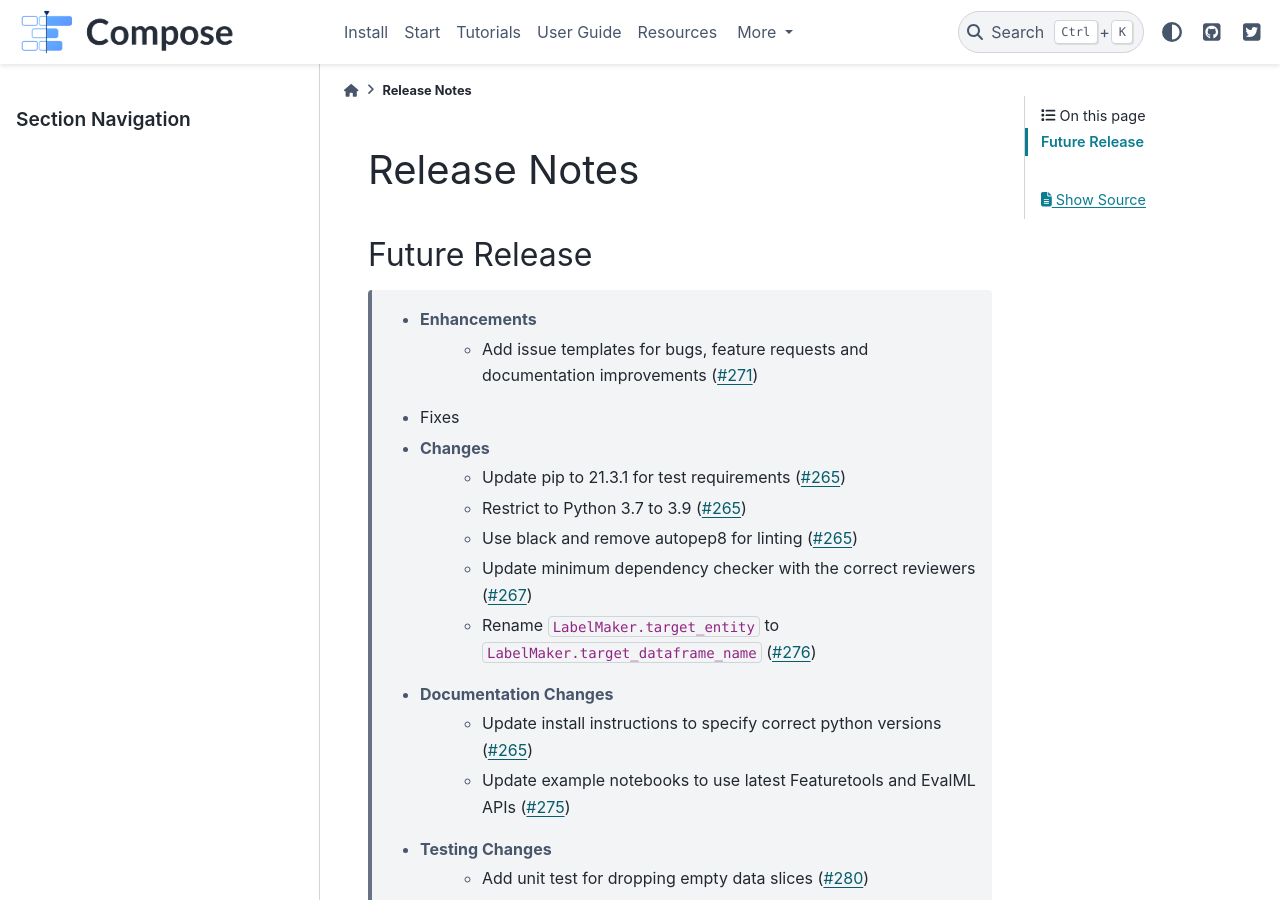
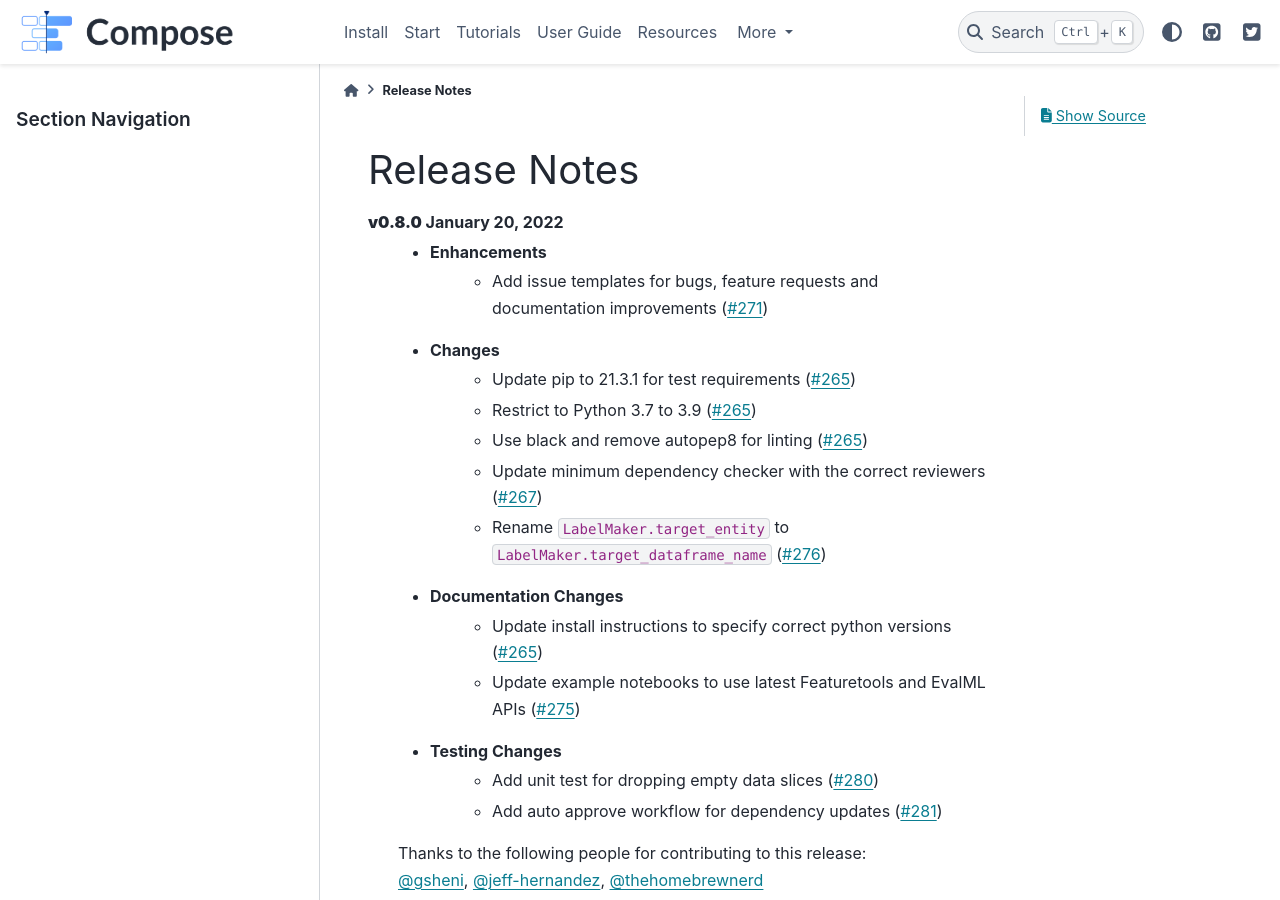
Before and after one commit to alteryx/compose, a Sphinx documentation site: the page built from docs/source/release_notes.rst, in a window 1280 px wide and 900 px high. Built offline with Sphinx 7.4.7 and the PyData theme 0.15.4, drawn with Linux system fonts in a browser that asks for light colours; comment, search, counter and statistics services are not loaded.

Commit message:
v0.8.0 (#285)
* v0.8.0

* update release notes

```diff
--- a/composeml/version.py
+++ b/composeml/version.py
@@ -1 +1 @@
-__version__ = "0.7.0"
+__version__ = "0.8.0"
--- a/docs/source/release_notes.rst
+++ b/docs/source/release_notes.rst
@@ -2,11 +2,19 @@
 Release Notes
 =============
 
-Future Release
-==============
+.. Future Release
+  ==============
+    * Enhancements
+    * Fixes
+    * Changes
+    * Documentation Changes
+    * Testing Changes
+
+.. Thanks to the following people for contributing to this release:
+
+**v0.8.0** January 20, 2022
     * Enhancements
         * Add issue templates for bugs, feature requests and documentation improvements (:pr:`271`)
-    * Fixes
     * Changes
         * Update pip to 21.3.1 for test requirements (:pr:`265`)
         * Restrict to Python 3.7 to 3.9 (:pr:`265`)
--- a/setup.py
+++ b/setup.py
@@ -13,7 +13,7 @@ extras_require = {
 
 setup(
     name='composeml',
-    version='0.7.0',
+    version='0.8.0',
     author='Feature Labs, Inc.',
     author_email='support@featurelabs.com',
     license='BSD 3-clause',
```
